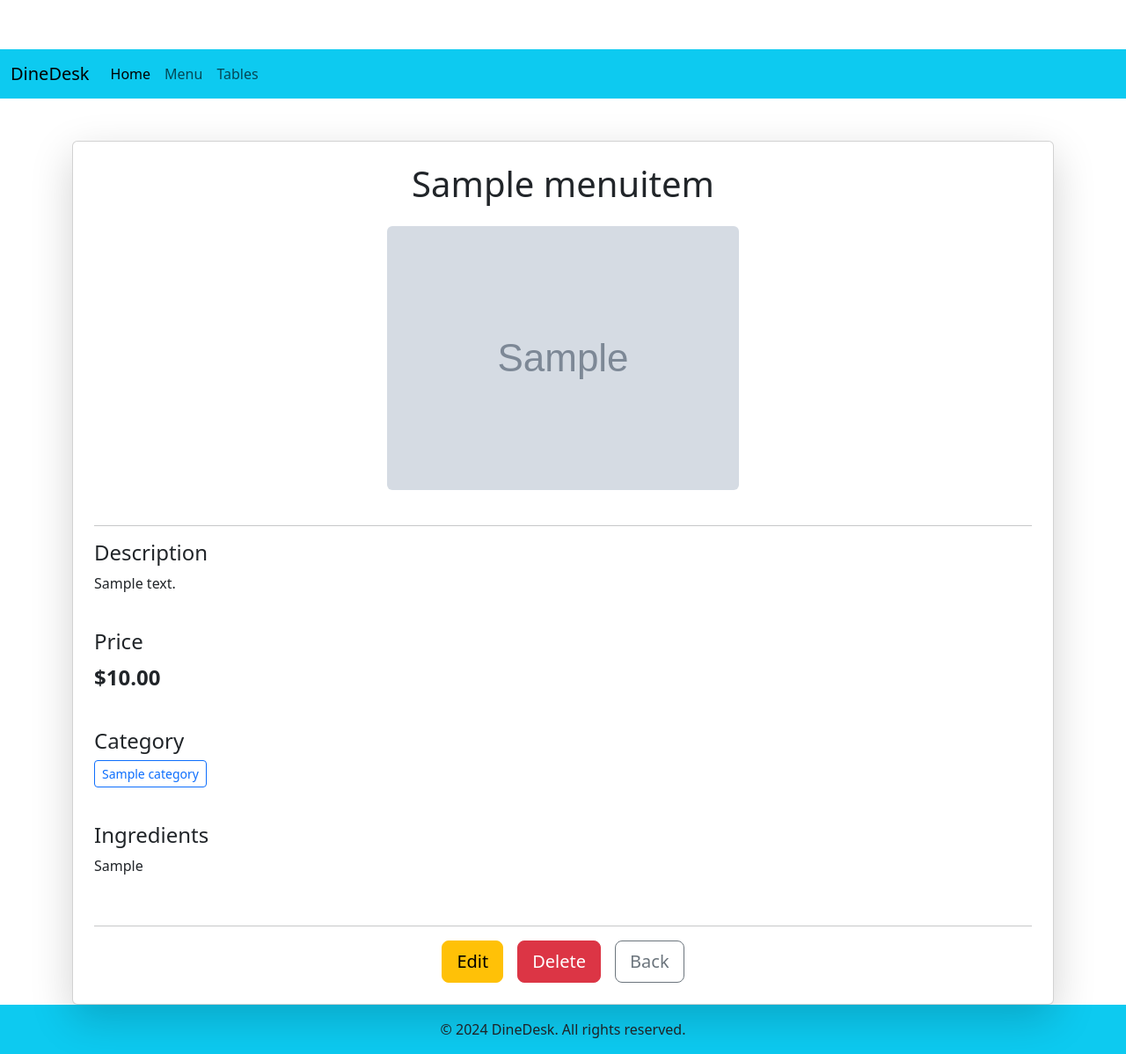
After one commit to YanaYovcheva/DineDesk, a Django app: page /menu/item/1/ in a window 1280 px wide. The commit adds this page. Shown: the whole page at 88% size. Run offline with Django 5.2, Linux system fonts and the light colour scheme; tables that the repository leaves empty hold one stand-in row (values such as "Sample post"); grey boxes marked "Sample" are stand-in pictures.

Commit message:
chore: manuitem templates added

```diff
--- a/dineDesk/settings.py
+++ b/dineDesk/settings.py
@@ -27,7 +27,7 @@ BASE_DIR = Path(__file__).resolve().parent.parent
 SECRET_KEY = os.getenv('SECRET_KEY')
 
 # SECURITY WARNING: don't run with debug turned on in production!
-DEBUG = True
+DEBUG = os.getenv('DEBUG')
 
 ALLOWED_HOSTS = []
 
@@ -36,7 +36,8 @@ ALLOWED_HOSTS = []
 PROJECT_APPS = [
     'menu',
     'tables',
-    'orders'
+    'orders',
+    'common'
 ]
 
 INSTALLED_APPS = [
--- a/dineDesk/urls.py
+++ b/dineDesk/urls.py
@@ -14,8 +14,11 @@ Including another URLconf
     1. Import the include() function: from django.urls import include, path
     2. Add a URL to urlpatterns:  path('blog/', include('blog.urls'))
 """
+from django.conf import settings
+from django.conf.urls.static import static
 from django.contrib import admin
 from django.urls import path, include
+
 
 urlpatterns = [
     path('admin/', admin.site.urls),
@@ -24,3 +27,6 @@ urlpatterns = [
     # path('orders/', include('orders.urls')),
     # path('tables/', include('tables.urls')),
 ]
+
+if settings.DEBUG:
+    urlpatterns += static(settings.MEDIA_URL, document_root=settings.MEDIA_ROOT)
--- a/menu/models.py
+++ b/menu/models.py
@@ -32,7 +32,7 @@ class MenuItem(models.Model):
     price = models.DecimalField(max_digits=6, decimal_places=2)
     image = models.ImageField(upload_to='menu', blank=True, null=True)
     category = models.ForeignKey(Category, on_delete=models.PROTECT)
-    ingredients = models.ManyToManyField(Ingredient, blank=True)
+    ingredients = models.TextField(blank=True)
     slug = models.SlugField(unique=True, blank=True)
 
     class Meta:
--- a/menu/urls.py
+++ b/menu/urls.py
@@ -1,12 +1,24 @@
-from django.urls import path
-
+from django.urls import path, include
 from menu import views
 
 app_name = 'menu'
 
-urlpatterns = [
-    path('categories', views.CategoryListView.as_view(), name='category-list'),
+categories_paths = [
+    path('', views.CategoryListView.as_view(), name='category-list'),
     path('add/', views.CategoryCreateView.as_view(), name='category-create'),
-    path('edit/<int:pk>', views.CategoryEditView.as_view(), name='category-edit' ),
+    path('<int:pk>/add-menuitem/', views.MenuItemCreateView.as_view(), name='menuitem-create'),
+    path('detail/<int:pk>', views.CategoryDetailView.as_view(), name='category-detail'),
+    path('edit/<int:pk>', views.CategoryEditView.as_view(), name='category-edit'),
     path('delete/<int:pk>', views.CategoryDeleteView.as_view(), name='category-delete'),
 ]
+
+item_paths = [
+    path('', views.MenuItemDetailView.as_view(), name='menuitem-detail'),
+    path('edit/', views.MenuItemEditView.as_view(), name='menuitem-edit'),
+    path('delete/', views.MenuItemDeleteView.as_view(), name='menuitem-delete'),
+]
+
+urlpatterns = [
+    path('categories/', include(categories_paths)),
+    path('item/<int:pk>/', include(item_paths)),
+]
--- a/menu/views.py
+++ b/menu/views.py
@@ -1,7 +1,8 @@
-from django.urls import reverse_lazy
-from django.views.generic import ListView, CreateView, UpdateView, DeleteView
-from menu.forms import CategoryEditForm, CategoryCreateForm, CategoryDeleteForm
-from menu.models import Category
+from django.urls import reverse_lazy, reverse
+from django.views.generic import ListView, CreateView, UpdateView, DeleteView, DetailView
+from menu.forms import CategoryEditForm, CategoryCreateForm, CategoryDeleteForm, MenuItemCreateForm, MenuItemEditForm, \
+    MenuItemDeleteForm
+from menu.models import Category, MenuItem
 
 
 class CategoryListView(ListView):
@@ -31,3 +32,58 @@ class CategoryDeleteView(DeleteView):
 
     def get_initial(self):
         return self.object.__dict__
+
+
+class CategoryDetailView(DetailView):
+    model = Category
+    template_name = 'menu/category_detail.html'
+    context_object_name = 'category'
+
+    def get_context_data(self, **kwargs):
+        context = super().get_context_data(**kwargs)
+        context["items"] = self.object.menuitem_set.all()
+        return context
+
+
+class MenuItemCreateView(CreateView):
+    model = MenuItem
+    form_class = MenuItemCreateForm
+    template_name = 'menu/menuitem_create.html'
+
+    def form_valid(self, form):
+        category = Category.objects.get(pk=self.kwargs['pk'])
+        form.instance.category = category
+        return super().form_valid(form)
+
+    def get_success_url(self):
+        return reverse(
+            'menu:category-detail',
+            kwargs={'pk': self.object.category.pk},
+        )
+
+
+class MenuItemDetailView(DetailView):
+    model = MenuItem
+    template_name = 'menu/menuitem_detail.html'
+    context_object_name = 'item'
+
+
+class MenuItemEditView(UpdateView):
+    model = MenuItem
+    form_class = MenuItemEditForm
+    template_name = 'menu/menuitem_edit.html'
+
+    def get_success_url(self):
+        return reverse("menu:menuitem-detail", kwargs={"pk": self.object.pk})
+
+
+class MenuItemDeleteView(DeleteView):
+    model = MenuItem
+    form_class = MenuItemDeleteForm
+    template_name = 'menu/menuitem_delete.html'
+
+    def get_success_url(self):
+        return reverse(
+            'menu:category-detail',
+            kwargs={'pk': self.object.category.pk},
+        )
--- a/templates/common/nav.html
+++ b/templates/common/nav.html
@@ -10,7 +10,7 @@
                     <a class="nav-link active" aria-current="page" href="{% url 'common:home' %}">Home</a>
                 </li>
                 <li class="nav-item">
-                    <a class="nav-link" href="{% url 'menu:category-list' %}">Menu</a> {# Placeholder link #}
+                    <a class="nav-link" href="{% url 'menu:category-list' %}">Menu</a>
                 </li>
                 <li class="nav-item">
                     <a class="nav-link" href="#">Tables</a> {# Placeholder link #}
--- a/templates/menu/category_list.html
+++ b/templates/menu/category_list.html
@@ -9,7 +9,7 @@
 <ul>
     {% for category in categories %}
         <li>
-            {{ category.name }}
+            <a href="{% url 'menu:category-detail' category.pk %}">{{ category.name }}</a>
             <a href="{% url 'menu:category-edit' category.pk %}">Edit</a>
             <a href="{% url 'menu:category-delete' category.pk %}">Delete</a>
         </li>
--- /dev/null
+++ b/templates/menu/menuitem_detail.html
@@ -0,0 +1,60 @@
+{% extends "base.html" %}
+{% load static %}
+
+{% block title %}{{ item.title }} Details{% endblock %}
+
+{% block content %}
+<div class="container mt-5">
+    <div class="card shadow-lg p-4">
+        <h1 class="card-title text-center mb-4">{{ item.title }}</h1>
+
+        {% if item.image %}
+            <div class="text-center mb-4">
+                <img src="{{ item.image.url }}" class="img-fluid rounded" alt="{{ item.title }}" style="max-height: 300px; object-fit: cover;">
+            </div>
+        {% endif %}
+
+        <hr>
+
+        <div class="mb-4">
+            <h4>Description</h4>
+            {% if item.description %}
+                <p>{{ item.description }}</p>
+            {% else %}
+                <p class="text-muted">No description available.</p>
+            {% endif %}
+        </div>
+
+        <div class="mb-4">
+            <h4>Price</h4>
+            <p class="fs-4 fw-bold">${{ item.price|floatformat:2 }}</p>
+        </div>
+
+        <div class="mb-4">
+            <h4>Category</h4>
+            <p>
+                <a href="{% url 'menu:category-detail' item.category.pk %}" class="btn btn-sm btn-outline-primary">
+                    {{ item.category.name }}
+                </a>
+            </p>
+        </div>
+
+        <div class="mb-4">
+            <h4>Ingredients</h4>
+            {% if item.ingredients %}
+                <p>{{ item.ingredients|linebreaksbr }}</p>
+            {% else %}
+                <p class="text-muted">No ingredients listed.</p>
+            {% endif %}
+        </div>
+
+        <hr>
+
+        <div class="d-flex justify-content-center gap-3">
+            <a href="{% url 'menu:menuitem-edit' item.pk %}" class="btn btn-warning btn-lg">Edit</a>
+            <a href="{% url 'menu:menuitem-delete' item.pk %}" class="btn btn-danger btn-lg">Delete</a>
+            <a href="{% url 'menu:category-detail' item.category.pk %}" class="btn btn-outline-secondary btn-lg">Back</a>
+        </div>
+    </div>
+</div>
+{% endblock %}
```
Also changed, not shown: menu/forms.py (+27 -1 lines), templates/menu/category_detail.html (added, +20 -0 lines), templates/menu/menuitem_create.html (added, +36 -0 lines), templates/menu/menuitem_delete.html (added, +30 -0 lines), templates/menu/menuitem_edit.html (added, +37 -0 lines), media/menu/cesar.jpg (added), media/menu/shopska.jpeg (added), media/menu/shopska_5jflXoR.jpeg (added), menu/migrations/0002_remove_menuitem_ingredients_menuitem_ingredients.py (added).
